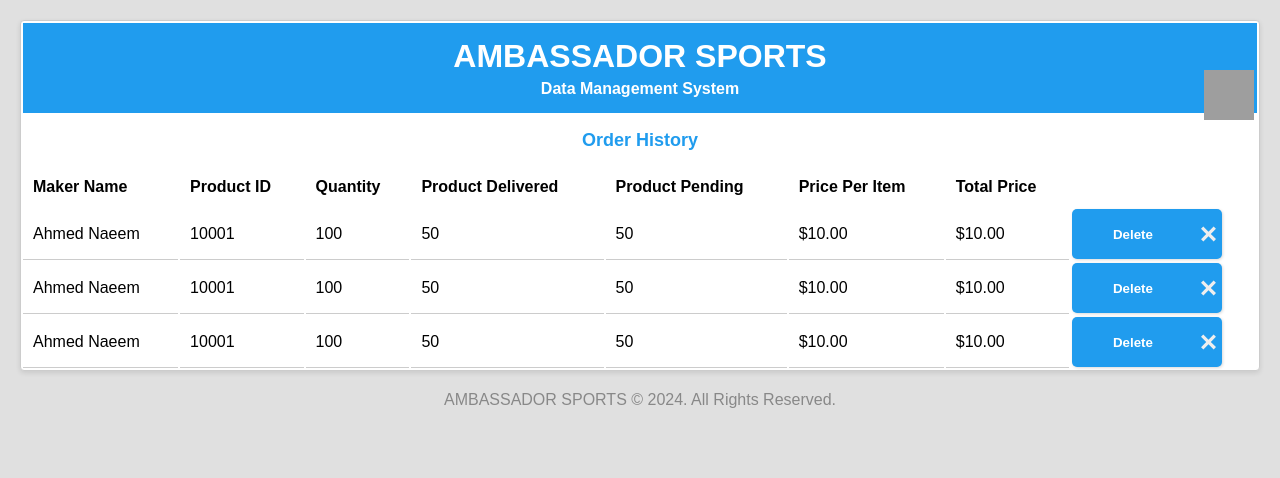
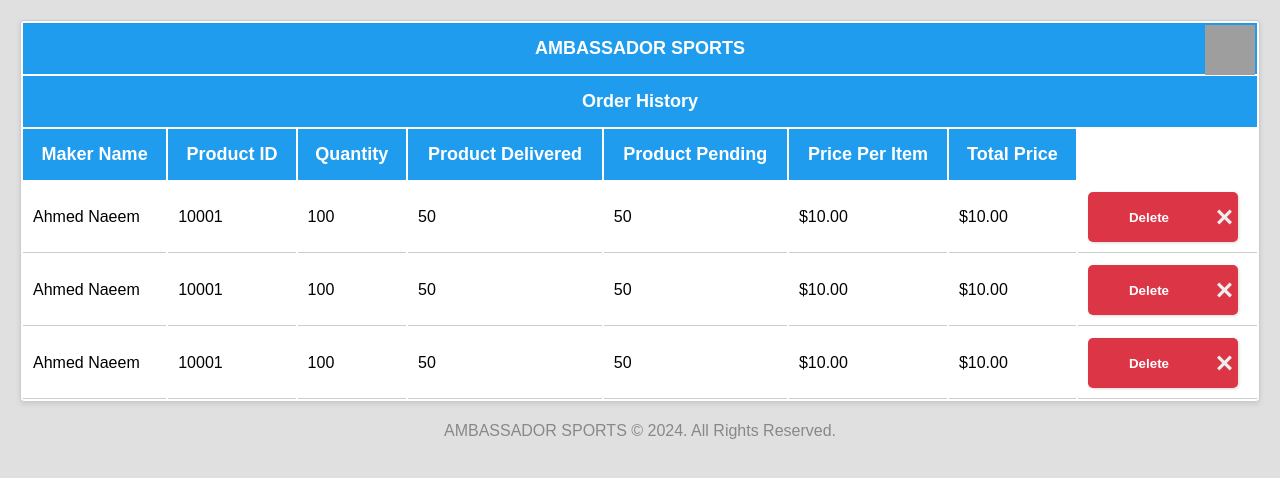
Before and after one commit to Sheikh-Ahmed-Naeem/DBMS-PROJECT, a Flask app: template templates/delete_order_history.html in a window 1280 px wide. Shown: the top 478 px of the page. Run offline with Flask 3, Linux system fonts and the light colour scheme; the template is opened without the code that fills it, so the values that code supplies are empty; grey boxes are pictures that could not be loaded.

Commit message:
Update delete_order_history.html

```diff
--- a/templates/delete_order_history.html
+++ b/templates/delete_order_history.html
@@ -3,6 +3,15 @@
 <head>
 <title>Order History</title>
 <style>
+    /* General Styles */
+    body {
+        background-color: #e0e0e0;
+        font-family: Arial, sans-serif;
+        margin: 20px;
+        position: relative;
+    }
+
+    /* Gear Icon */
     .gear-icon-container {
         position: relative;
         display: inline-block;
@@ -34,32 +43,31 @@
     .options a:hover {
         background-color: #f4f4f4;
     }
+
+    /* Delete Button */
     button {
         width: 150px;
         height: 50px;
         cursor: pointer;
         display: flex;
         align-items: center;
- background: #209cee;
+        background: #dc3545; /* Updated color */
         border: none;
         border-radius: 5px;
         box-shadow: 1px 1px 3px rgba(0,0,0,0.15);
- background: #209cee;
+        position: relative;
     }
-
     button, button span {
         transition: 200ms;
     }
-
     button .text {
         transform: translateX(35px);
         color: white;
         font-weight: bold;
     }
-
     button .icon {
         position: absolute;
- border-left: 1px solid #209cee;
+        border-left: 1px solid #dc3545; /* Updated color */
         transform: translateX(110px);
         height: 40px;
         width: 40px;
@@ -67,39 +75,65 @@
         align-items: center;
         justify-content: center;
     }
-
     button svg {
         width: 15px;
         fill: #eee;
     }
-
     button:hover {
- background: #209cee;
+        background: #dc3545; /* Updated color */
     }
-
     button:hover .text {
         color: transparent;
     }
-
     button:hover .icon {
         width: 150px;
         border-left: none;
         transform: translateX(0);
     }
-
     button:focus {
         outline: none;
     }
-
     button:active .icon svg {
         transform: scale(0.8);
     }
+
+    /* Table Styles */
+    table {
+        width: 100%;
+        background-color: white;
+        border: 1px solid #ccc;
+        border-radius: 4px;
+        box-shadow: 0 2px 5px rgba(0, 0, 0, 0.1);
+        margin-top: 20px;
+    }
+    th {
+        background-color: #209cee;
+        color: white;
+        text-align: center;
+        padding: 15px;
+        font-size: 18px;
+    }
+    td {
+        text-align: left;
+        padding: 10px;
+        border-bottom: 1px solid #ccc;
+    }
+    td:last-child {
+        text-align: center;
+    }
+
+    /* Footer Styles */
+    .footer {
+        text-align: center;
+        margin-top: 20px;
+        color: #888;
+    }
 </style>
 </head>
-<body style="background-color: #e0e0e0; font-family: Arial, sans-serif; margin: 20px; position: relative;">
+<body>
 
   <!-- Gear option -->
-  <div style="position: absolute; top: 50px; right: 6px;">
+  <div style="position: absolute; top: 5px; right: 5px;">
     <div class="gear-icon-container">
       <img src="threedot.jpg" alt="Settings" style="width: 50px; height: 50px;">
       <div class="options">
@@ -109,60 +143,56 @@
     </div>
   </div>
 
-
-
-  <table style="width: 100%; background-color: white; border: 1px solid #ccc; border-radius: 4px; box-shadow: 0 2px 5px rgba(0, 0, 0, 0.1);">
+  <table>
     <tr>
-      <th colspan="9" style="background-color: #209cee; color: white; text-align: center; padding: 15px;">
-        <h1 style="margin: 0;">AMBASSADOR SPORTS</h1>
-        <h3 style="margin: 5px 0 0; font-size: 16px;">Data Management System</h3>
-      </th>
+      <th colspan="9">AMBASSADOR SPORTS</th>
     </tr>
     <tr>
-      <th colspan="9" style="text-align: center; padding: 15px; font-size: 18px; color: #209cee;">Order History</th>
+      <th colspan="9">Order History</th>
     </tr>
     <tr>
-      <th style="text-align: left; padding: 10px;">Maker Name</th>
-      <th style="text-align: left; padding: 10px;">Product ID</th>
-      <th style="text-align: left; padding: 10px;">Quantity</th>
-      <th style="text-align: left; padding: 10px;">Product Delivered</th>
-      <th style="text-align: left; padding: 10px;">Product Pending</th>
-      <th style="text-align: left; padding: 10px;">Price Per Item</th>
-      <th style="text-align: left; padding: 10px;">Total Price</th>
+      <th>Maker Name</th>
+      <th>Product ID</th>
+      <th>Quantity</th>
+      <th>Product Delivered</th>
+      <th>Product Pending</th>
+      <th>Price Per Item</th>
+      <th>Total Price</th>
     </tr>
     <tr>
-      <td style="text-align: left; padding: 10px; border-bottom: 1px solid #ccc;">Ahmed Naeem</td>
-      <td style="text-align: left; padding: 10px; border-bottom: 1px solid #ccc;">10001</td>
-      <td style="text-align: left; padding: 10px; border-bottom: 1px solid #ccc;">100</td>
-      <td style="text-align: left; padding: 10px; border-bottom: 1px solid #ccc;">50</td>
-      <td style="text-align: left; padding: 10px; border-bottom: 1px solid #ccc;">50</td>
-      <td style="text-align: left; padding: 10px; border-bottom: 1px solid #ccc;">$10.00</td>
-      <td style="text-align: left; padding: 10px; border-bottom: 1px solid #ccc;">$10.00</td>
-      <td><button class="noselect"><span class="text">Delete</span><span class="icon"><svg xmlns="http://www.w3.org/2000/svg" width="24" height="24" viewBox="0 0 24 24"><path d="M24 20.188l-8.315-8.209 8.2-8.282-3.697-3.697-8.212 8.318-8.31-8.203-3.666 3.666 8.321 8.24-8.206 8.313 3.666 3.666 8.237-8.318 8.285 8.203z"></path></svg></span></button></td>
+      <td>Ahmed Naeem</td>
+      <td>10001</td>
+      <td>100</td>
+      <td>50</td>
+      <td>50</td>
+      <td>$10.00</td>
+      <td>$10.00</td>
+      <td><button><span class="text">Delete</span><span class="icon"><svg xmlns="http://www.w3.org/2000/svg" width="24" height="24" viewBox="0 0 24 24"><path d="M24 20.188l-8.315-8.209 8.2-8.282-3.697-3.697-8.212 8.318-8.31-8.203-3.666 3.666 8.321 8.24-8.206 8.313 3.666 3.666 8.237-8.318 8.285 8.203z"/></svg></span></button></td>
     </tr>
     <tr>
-        <td style="text-align: left; padding: 10px; border-bottom: 1px solid #ccc;">Ahmed Naeem</td>
-        <td style="text-align: left; padding: 10px; border-bottom: 1px solid #ccc;">10001</td>
-        <td style="text-align: left; padding: 10px; border-bottom: 1px solid #ccc;">100</td>
-        <td style="text-align: left; padding: 10px; border-bottom: 1px solid #ccc;">50</td>
-        <td style="text-align: left; padding: 10px; border-bottom: 1px solid #ccc;">50</td>
-        <td style="text-align: left; padding: 10px; border-bottom: 1px solid #ccc;">$10.00</td>
-        <td style="text-align: left; padding: 10px; border-bottom: 1px solid #ccc;">$10.00</td>
-        <td><button class="noselect"><span class="text">Delete</span><span class="icon"><svg xmlns="http://www.w3.org/2000/svg" width="24" height="24" viewBox="0 0 24 24"><path d="M24 20.188l-8.315-8.209 8.2-8.282-3.697-3.697-8.212 8.318-8.31-8.203-3.666 3.666 8.321 8.24-8.206 8.313 3.666 3.666 8.237-8.318 8.285 8.203z"></path></svg></span></button></td>
+      <td>Ahmed Naeem</td>
+      <td>10001</td>
+      <td>100</td>
+      <td>50</td>
+      <td>50</td>
+      <td>$10.00</td>
+      <td>$10.00</td>
+      <td><button><span class="text">Delete</span><span class="icon"><svg xmlns="http://www.w3.org/2000/svg" width="24" height="24" viewBox="0 0 24 24"><path d="M24 20.188l-8.315-8.209 8.2-8.282-3.697-3.697-8.212 8.318-8.31-8.203-3.666 3.666 8.321 8.24-8.206 8.313 3.666 3.666 8.237-8.318 8.285 8.203z"/></svg></span></button></td>
     </tr>
     <tr>
-        <td style="text-align: left; padding: 10px; border-bottom: 1px solid #ccc;">Ahmed Naeem</td>
-        <td style="text-align: left; padding: 10px; border-bottom: 1px solid #ccc;">10001</td>
-        <td style="text-align: left; padding: 10px; border-bottom: 1px solid #ccc;">100</td>
-        <td style="text-align: left; padding: 10px; border-bottom: 1px solid #ccc;">50</td>
-        <td style="text-align: left; padding: 10px; border-bottom: 1px solid #ccc;">50</td>
-        <td style="text-align: left; padding: 10px; border-bottom: 1px solid #ccc;">$10.00</td>
-        <td style="text-align: left; padding: 10px; border-bottom: 1px solid #ccc;">$10.00</td>
-        <td><button class="noselect"><span class="text">Delete</span><span class="icon"><svg xmlns="http://www.w3.org/2000/svg" width="24" height="24" viewBox="0 0 24 24"><path d="M24 20.188l-8.315-8.209 8.2-8.282-3.697-3.697-8.212 8.318-8.31-8.203-3.666 3.666 8.321 8.24-8.206 8.313 3.666 3.666 8.237-8.318 8.285 8.203z"></path></svg></span></button></td>
+      <td>Ahmed Naeem</td>
+      <td>10001</td>
+      <td>100</td>
+      <td>50</td>
+      <td>50</td>
+      <td>$10.00</td>
+      <td>$10.00</td>
+      <td><button><span class="text">Delete</span><span class="icon"><svg xmlns="http://www.w3.org/2000/svg" width="24" height="24" viewBox="0 0 24 24"><path d="M24 20.188l-8.315-8.209 8.2-8.282-3.697-3.697-8.212 8.318-8.31-8.203-3.666 3.666 8.321 8.24-8.206 8.313 3.666 3.666 8.237-8.318 8.285 8.203z"/></svg></span></button></td>
     </tr>
-    <!-- Add similar rows for each data entry -->
   </table>
-  <div style="text-align: center; margin-top: 20px;">
-    <p style="color: #888;">AMBASSADOR SPORTS &copy; 2024. All Rights Reserved.</p>
+
+  <div class="footer">
+    <p>AMBASSADOR SPORTS &copy; 2024. All Rights Reserved.</p>
+  </div>
 </body>
 </html>
```
Lines whose indentation alone changed are shown as unchanged.
